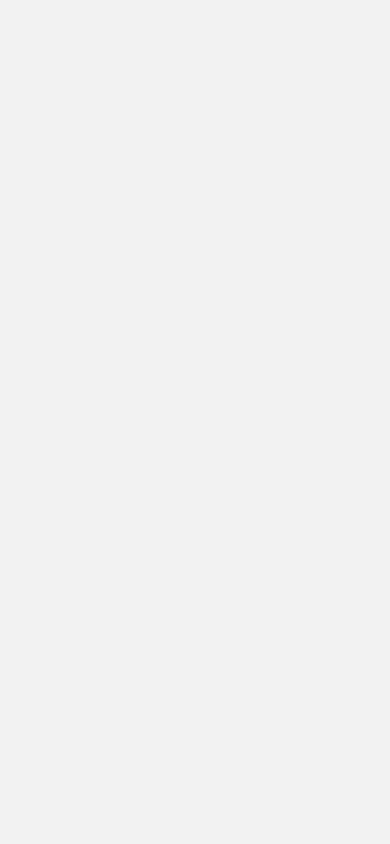
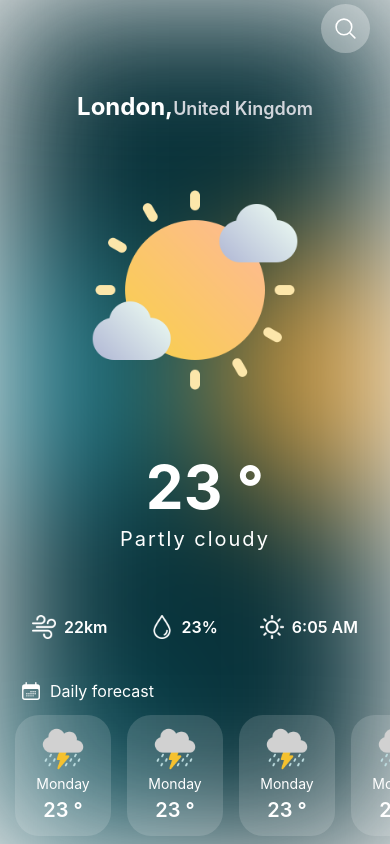
Before and after one commit to emPeeGee/WeatherRN, a React Native app: screen /Home in a window 390 px wide. Built offline with nearby package versions, Linux system fonts and the light colour scheme.

Commit message:
feat:  ☀️ Implement design for home screen

```diff
--- /dev/null
+++ b/constants/theme.ts
@@ -0,0 +1,3 @@
+export const theme = {
+  bgWhite: (opacity: number) => `rgba(255,255,255, ${opacity})`,
+};
--- a/screens/HomeScreen.tsx
+++ b/screens/HomeScreen.tsx
@@ -1,11 +1,175 @@
-import { View, Text, } from 'react-native'
-import React from 'react'
-import { StatusBar } from 'expo-status-bar'
+import {
+  Image,
+  View,
+  Text,
+  SafeAreaView,
+  TextInput,
+  TouchableOpacity,
+  ScrollView,
+} from 'react-native';
+import React, { useState } from 'react';
+import { StatusBar } from 'expo-status-bar';
+import { theme } from '../constants/theme';
+import { CalendarDaysIcon, MapPinIcon } from 'react-native-heroicons/solid';
+import { MagnifyingGlassIcon } from 'react-native-heroicons/outline';
 
 export const HomeScreen = () => {
+  const [showSearch, toggleSearch] = useState(false);
+  const [locations, setLocations] = useState([1, 2, 3]);
+
+  const handleLocation = (loc: number): void => {
+    console.log('123');
+  };
+
   return (
-    <View className='flex-1 relative'>
-    <StatusBar style='light' />
+    <View className="flex-1 relative">
+      <StatusBar style="light" />
+      <Image
+        className="absolute w-full h-full"
+        source={require('../assets/images/bg.png')}
+        blurRadius={70}
+      />
+
+      <SafeAreaView className="flex flex-1">
+        {/* Search bar */}
+        <View style={{ height: '7%' }} className="mx-4 relativee z-50">
+          <View
+            className="flex-row justify-end items-center rounded-full"
+            style={{
+              // TODO: animate search bar appearance
+              backgroundColor: showSearch ? theme.bgWhite(0.2) : 'transparent',
+            }}
+          >
+            {showSearch ? (
+              <TextInput
+                placeholder="Search city"
+                placeholderTextColor="lightgray"
+                className="pl-6 h-10 pb-1 flex-1 text-white text-base"
+              />
+            ) : null}
+            <TouchableOpacity
+              onPress={() => toggleSearch((prev) => !prev)}
+              style={{ backgroundColor: theme.bgWhite(0.3) }}
+              className="rounded-full p-3 m-1"
+            >
+              <MagnifyingGlassIcon size="25" color="white" />
+            </TouchableOpacity>
+          </View>
+
+          {locations.length > 0 && showSearch ? (
+            <View className="absolute w-full bg-gray-300 top-16 rounded-3xl">
+              {locations.map((loc, idx) => {
+                const showBorder = idx + 1 !== locations.length;
+                const borderClass = showBorder
+                  ? 'border-b-2 border-b-gray-400'
+                  : '';
+
+                return (
+                  <TouchableOpacity
+                    onPress={() => handleLocation(loc)}
+                    key={idx}
+                    className={`flex-row items-center border-0 p-3 px-4 mb-1 ${showBorder}`}
+                  >
+                    <MapPinIcon size={20} color="gray" />
+                    <Text className="text-black text-lg-2 ml-2">
+                      London, United Kinddom
+                    </Text>
+                  </TouchableOpacity>
+                );
+              })}
+            </View>
+          ) : null}
+        </View>
+
+        {/* Forecast section  */}
+        <View className="mx-4 flex justify-around  flex-1 mb-2">
+          <Text className="text-white text-center text-2xl font-bold">
+            London,
+            <Text className="text-lg font-semibold text-gray-300">
+              United Kingdom
+            </Text>
+          </Text>
+
+          <View className="flex-row justify-center">
+            <Image
+              source={require('../assets/images/partlycloudy.png')}
+              className="w-52 h-52"
+            />
+          </View>
+
+          <View className="space-y-2">
+            <Text className="text-center font-bold text-white text-6xl ml-5">
+              23 &#176;
+            </Text>
+            <Text className="text-center text-white text-xl tracking-widest">
+              Partly cloudy
+            </Text>
+          </View>
+
+          <View className="flex-row justify-between mx-4">
+            <View className="flex-row space-x-2 items-center">
+              <Image
+                source={require('../assets/icons/wind.png')}
+                className="h-6 w-6"
+              />
+
+              <Text className="text-white font-semibold text-base">22km</Text>
+            </View>
+
+            <View className="flex-row space-x-2 items-center">
+              <Image
+                source={require('../assets/icons/drop.png')}
+                className="h-6 w-6"
+              />
+
+              <Text className="text-white font-semibold text-base">23%</Text>
+            </View>
+
+            <View className="flex-row space-x-2 items-center">
+              <Image
+                source={require('../assets/icons/sun.png')}
+                className="h-6 w-6"
+              />
+
+              <Text className="text-white font-semibold text-base">
+                6:05 AM
+              </Text>
+            </View>
+          </View>
+        </View>
+
+        {/* Forecast for next days */}
+        <View className="mb-2 space-y-3">
+          <View className="flex-row items-center mx-5 space-x-2">
+            <CalendarDaysIcon size={22} color="white" />
+            <Text className="text-white text-base">Daily forecast</Text>
+          </View>
+
+          <ScrollView
+            horizontal
+            contentContainerStyle={{ paddingHorizontal: 15 }}
+            showsHorizontalScrollIndicator={false}
+          >
+            {new Array(7).fill(0).map((_, idx) => {
+              return (
+                <View
+                  className="flex justify-center items-center w-24 rounded-3xl py-3 space-y-1 mr-4"
+                  style={{ backgroundColor: theme.bgWhite(0.15) }}
+                >
+                  <Image
+                    source={require('../assets/images/heavyrain.png')}
+                    className="h-11 w-11"
+                  />
+                  <Text className="text-white ">Monday</Text>
+                  <Text className="text-white text-xl font-semibold">
+                    23 &#176;
+                  </Text>
+                </View>
+              );
+            })}
+          </ScrollView>
+        </View>
+      </SafeAreaView>
     </View>
-  )
-}
+  );
+};
```
